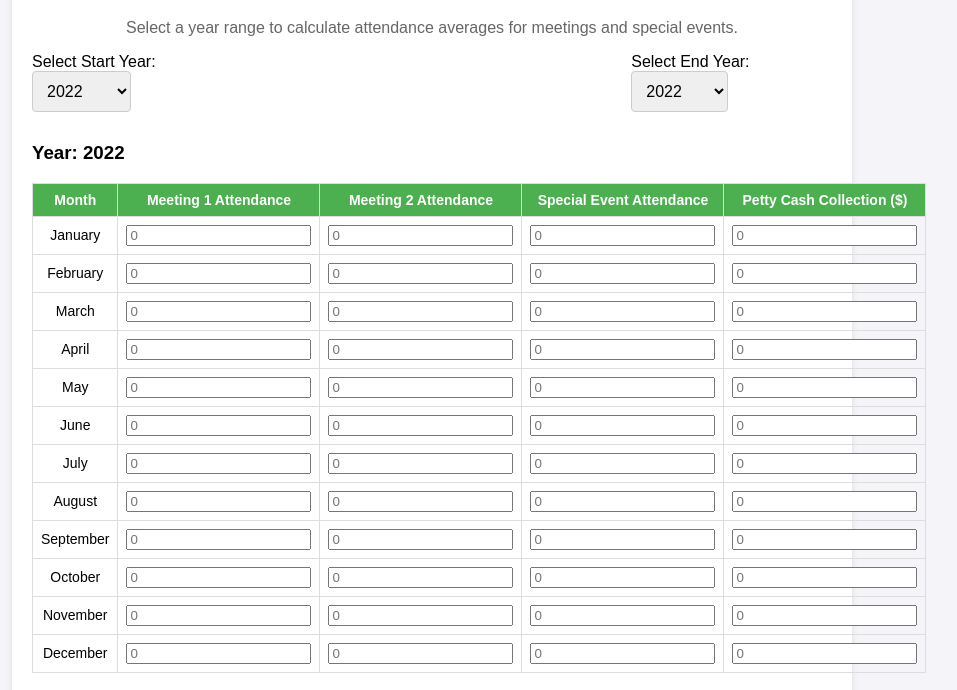
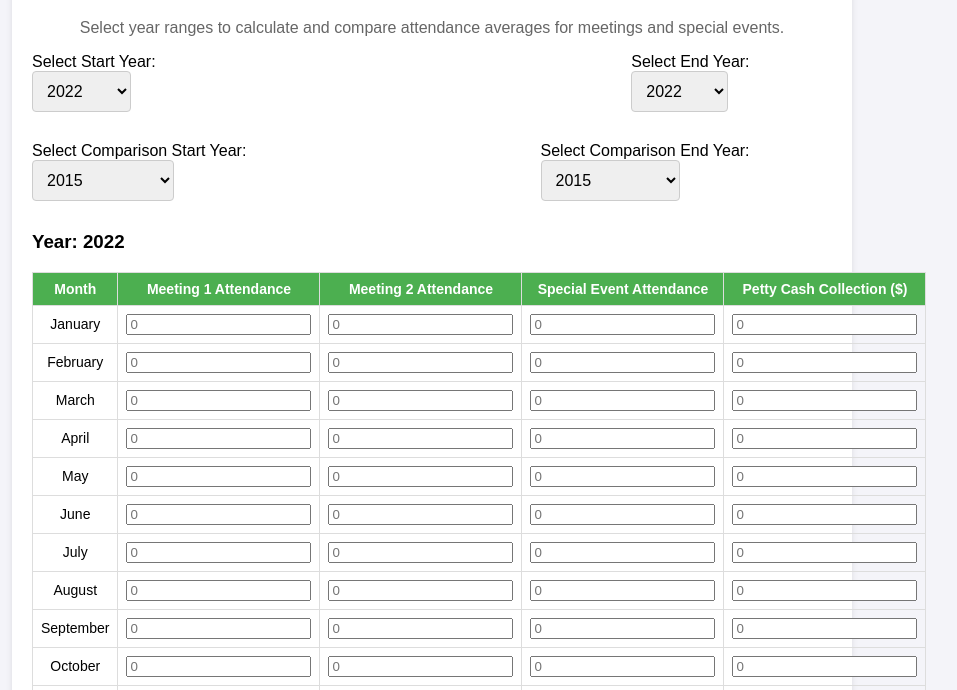
Before and after one commit to Unbeso/Masonic, a plain HTML site: page index.html in a window 1280 px wide. Both pictures are taken after a click on the button "Next". Shown: the part 101-791 px from the top of the page, without its empty margins (208-1165 px from the left). Drawn offline with nearby package versions, Linux system fonts and the light colour scheme.

Commit message:
index.html

```diff
--- a/index.html
+++ b/index.html
@@ -100,7 +100,7 @@
 <body>
     <div class="container">
         <h1>Monthly Attendance Average Calculator</h1>
-        <p>Select a year range to calculate attendance averages for meetings and special events.</p>
+        <p>Select year ranges to calculate and compare attendance averages for meetings and special events.</p>
 
         <div class="year-selector">
             <div>
@@ -119,6 +119,29 @@
                 <select id="end-year" name="end-year">
                     <script>
                         for (let year = currentYear - 3; year <= currentYear + 3; year++) {
+                            document.write(`<option value="${year}">${year}</option>`);
+                        }
+                    </script>
+                </select>
+            </div>
+        </div>
+
+        <div class="year-selector">
+            <div>
+                <label for="compare-start-year">Select Comparison Start Year:</label>
+                <select id="compare-start-year" name="compare-start-year">
+                    <script>
+                        for (let year = currentYear - 10; year <= currentYear + 10; year++) {
+                            document.write(`<option value="${year}">${year}</option>`);
+                        }
+                    </script>
+                </select>
+            </div>
+            <div>
+                <label for="compare-end-year">Select Comparison End Year:</label>
+                <select id="compare-end-year" name="compare-end-year">
+                    <script>
+                        for (let year = currentYear - 10; year <= currentYear + 10; year++) {
                             document.write(`<option value="${year}">${year}</option>`);
                         }
                     </script>
@@ -157,6 +180,8 @@
         const clearDataButton = document.getElementById('clear-data-button');
         const startYearSelect = document.getElementById('start-year');
         const endYearSelect = document.getElementById('end-year');
+        const compareStartYearSelect = document.getElementById('compare-start-year');
+        const compareEndYearSelect = document.getElementById('compare-end-year');
         let chartInstance;
 
         // Local Storage Functions
@@ -179,13 +204,17 @@
         nextButton.addEventListener('click', () => {
             const startYear = parseInt(startYearSelect.value);
             const endYear = parseInt(endYearSelect.value);
+            const compareStartYear = parseInt(compareStartYearSelect.value);
+            const compareEndYear = parseInt(compareEndYearSelect.value);
 
-            if (isNaN(startYear) || isNaN(endYear) || startYear > endYear) {
-                alert('Please select a valid year range.');
+            if (isNaN(startYear) || isNaN(endYear) || startYear > endYear || isNaN(compareStartYear) || isNaN(compareEndYear) || compareStartYear > compareEndYear) {
+                alert('Please select valid year ranges.');
                 return;
             }
 
             generateYearlyInputs(startYear, endYear);
+            generateYearlyInputs(compareStartYear, compareEndYear, true);
+
             nextButton.classList.add('hidden');
             attendanceForm.classList.remove('hidden');
 
@@ -196,12 +225,14 @@
             }
         });
 
-        function generateYearlyInputs(startYear, endYear) {
-            yearlyAttendance.innerHTML = '';
+        function generateYearlyInputs(startYear, endYear, isComparison = false) {
+            const container = isComparison ? yearlyAttendance : yearlyAttendance;
+            const title = isComparison ? 'Comparison Year:' : 'Year:';
+
             for (let year = startYear; year <= endYear; year++) {
                 const yearContainer = document.createElement('div');
                 yearContainer.classList.add('year-container');
-                yearContainer.innerHTML = `<h3>Year: ${year}</h3>`;
+                yearContainer.innerHTML = `<h3>${title} ${year}</h3>`;
 
                 const table = document.createElement('table');
                 table.innerHTML = `
@@ -228,7 +259,7 @@
                     const meeting1Input = document.createElement('input');
                     meeting1Input.type = 'number';
                     meeting1Input.inputMode = 'numeric';
-                    meeting1Input.name = `meeting1-${year}-${month}`;
+                    meeting1Input.name = `meeting1-${year}-${month}${isComparison ? '-compare' : ''}`;
                     meeting1Input.placeholder = '0';
                     meeting1Cell.appendChild(meeting1Input);
                     row.appendChild(meeting1Cell);
@@ -237,7 +268,7 @@
                     const meeting2Input = document.createElement('input');
                     meeting2Input.type = 'number';
                     meeting2Input.inputMode = 'numeric';
-                    meeting2Input.name = `meeting2-${year}-${month}`;
+                    meeting2Input.name = `meeting2-${year}-${month}${isComparison ? '-compare' : ''}`;
                     meeting2Input.placeholder = '0';
                     meeting2Cell.appendChild(meeting2Input);
                     row.appendChild(meeting2Cell);
@@ -246,7 +277,7 @@
                     const specialEventInput = document.createElement('input');
                     specialEventInput.type = 'number';
                     specialEventInput.inputMode = 'numeric';
-                    specialEventInput.name = `specialEvent-${year}-${month}`;
+                    specialEventInput.name = `specialEvent-${year}-${month}${isComparison ? '-compare' : ''}`;
                     specialEventInput.placeholder = '0';
                     specialEventCell.appendChild(specialEventInput);
                     row.appendChild(specialEventCell);
@@ -255,7 +286,7 @@
                     const pettyCashInput = document.createElement('input');
                     pettyCashInput.type = 'number';
                     pettyCashInput.inputMode = 'numeric';
-                    pettyCashInput.name = `pettyCash-${year}-${month}`;
+                    pettyCashInput.name = `pettyCash-${year}-${month}${isComparison ? '-compare' : ''}`;
                     pettyCashInput.placeholder = '0';
                     pettyCashCell.appendChild(pettyCashInput);
                     row.appendChild(pettyCashCell);
@@ -265,7 +296,7 @@
 
                 table.appendChild(tbody);
                 yearContainer.appendChild(table);
-                yearlyAttendance.appendChild(yearContainer);
+                container.appendChild(yearContainer);
             }
         }
 
```
